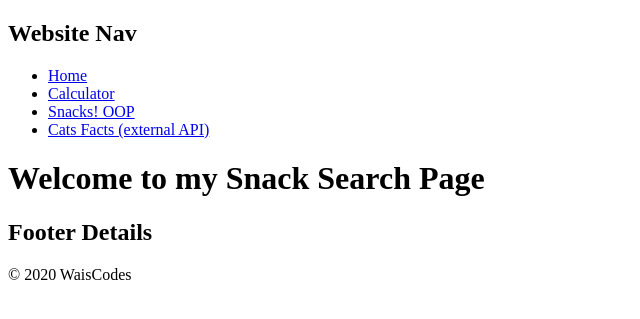
After one commit to waiscodes/php-ride-along, a PHP site: page /snack-search.html in a window 1280 px wide. The commit adds this page. Shown: the top 319 px of the page, without its empty margins (0-640 px from the left). Run offline with PHP 8.4, Linux system fonts and the light colour scheme.

Commit message:
added a new snack search page

```diff
--- /dev/null
+++ b/snack-search.html
@@ -0,0 +1,40 @@
+<!DOCTYPE html>
+<html lang="en">
+  <head>
+    <meta charset="UTF-8" />
+    <meta name="viewport" content="width=device-width, initial-scale=1.0" />
+    <title>Cat Facts Page</title>
+
+    <!-- Styles -->
+    <link rel="stylesheet" href="./css/main.css" />
+    <!-- Scripts -->
+    <script src="./js/scripts.js" defer></script>
+    <!-- ./ and just starting with the file stystem are the same -->
+  </head>
+  <body>
+    <nav>
+      <h2>Website Nav</h2>
+      <ul>
+        <li>
+          <a href="index.php">Home</a>
+        </li>
+        <li>
+          <a href="calc.php">Calculator</a>
+        </li>
+        <li>
+          <a href="snacks.php">Snacks! OOP</a>
+        </li>
+        <li>
+          <a href="cat-facts-api.php">Cats Facts (external API)</a>
+        </li>
+      </ul>
+    </nav>
+    <!-- dirname is a function that finds the absolute path regardless. It's safer and future proof so possibly make a practice of using this more. -->
+    <h1>Welcome to my Snack Search Page</h1>
+
+    <footer>
+      <h2>Footer Details</h2>
+      <p>&copy; 2020 WaisCodes</p>
+    </footer>
+  </body>
+</html>
--- a/templates/nav.php
+++ b/templates/nav.php
@@ -13,5 +13,8 @@
     <li>
       <a href="cat-facts-api.php">Cats Facts (external API)</a>
     </li>
+    <li>
+      <a href="snack-search.html">Snack Search (AJAX and API)</a>
+    </li>
   </ul>
 </nav>
```
